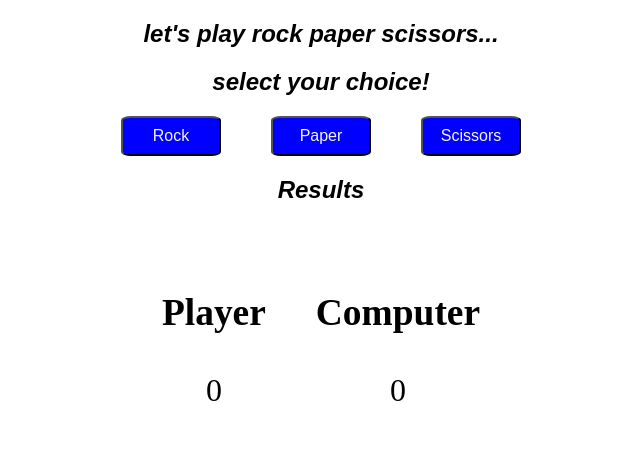
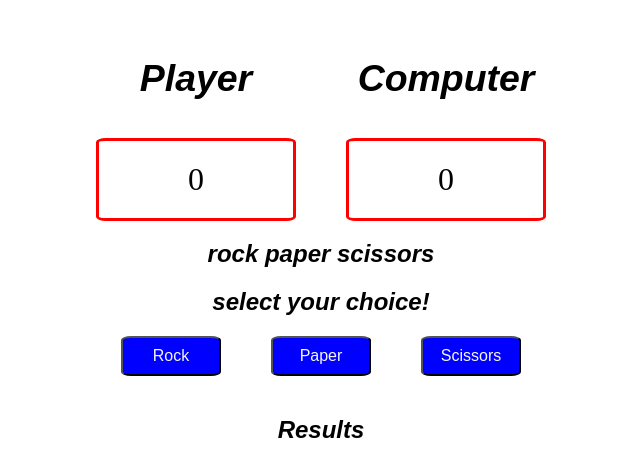
Before and after one commit to goldbug989/odin, a plain HTML site: page rock-paper-scissors/index.html in a window 1280 px wide. Shown: the whole page, without its empty margins (319-959 px from the left). Drawn offline with Linux system fonts and the light colour scheme.

Commit message:
gui branch

```diff
--- a/rock-paper-scissors/index.html
+++ b/rock-paper-scissors/index.html
@@ -10,15 +10,6 @@
 </head>
 
 <body>
-
-    <h2>let's play rock paper scissors...</h2>
-    <h2>select your choice!</h2>
-    <div class="container">
-        <button id="rock">Rock</button>
-        <button id="paper">Paper</button>
-        <button id="scissors">Scissors</button>
-    </div>
-    <h2 id="round-result">Results</h2>
     <div class="results">
         <div id="player">
             <h3>Player</h3>
@@ -29,6 +20,15 @@
             <span id="computerScore">0</span>
         </div>
     </div>
+    <h2>rock paper scissors</h2>
+    <h2>select your choice!</h2>
+    <div class="container">
+        <button id="rock">Rock</button>
+        <button id="paper">Paper</button>
+        <button id="scissors">Scissors</button>
+    </div>
+    <h2 id="round-result">Results</h2>
+
 </body>
 <script src="script.js"></script>
 
--- a/rock-paper-scissors/main.css
+++ b/rock-paper-scissors/main.css
@@ -3,7 +3,7 @@ html, body{
     padding:0;
     border:0;
 }
-h2{
+h2,h3{
     text-align: center;
     font-family:Arial, Helvetica, sans-serif;
     font-style:italic;
@@ -15,22 +15,31 @@ h2{
     gap:50px;
 }
 .results{
-    margin-top:50px;
+    margin-top:20px;
     display:flex;
     justify-content: center;
     align-items: center;
     font-size:2em;
     gap:50px;
 }
+#player,
+#computer{
+    width:200px;
+    height:200px;
+}
+#round-result{
+    margin:40px;
+}
 
-#playerScore{
+#playerScore
+,#computerScore{
+    padding:20px;
+    border:3px solid red;
+    border-radius:5%;
     display:flex;
     justify-content: center;
 }
-#computerScore{
-    display:flex;
-    justify-content: center;
-}
+
 
 button{
     width:100px;
```
